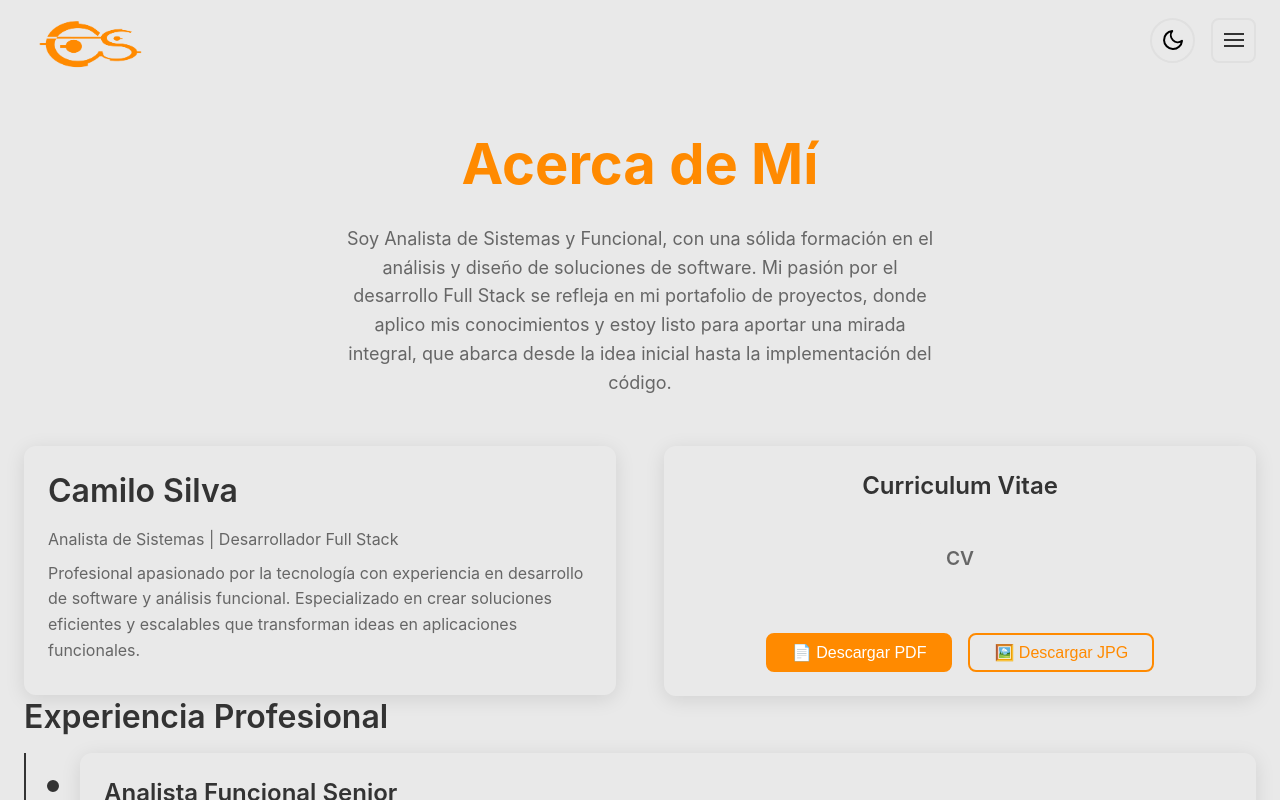
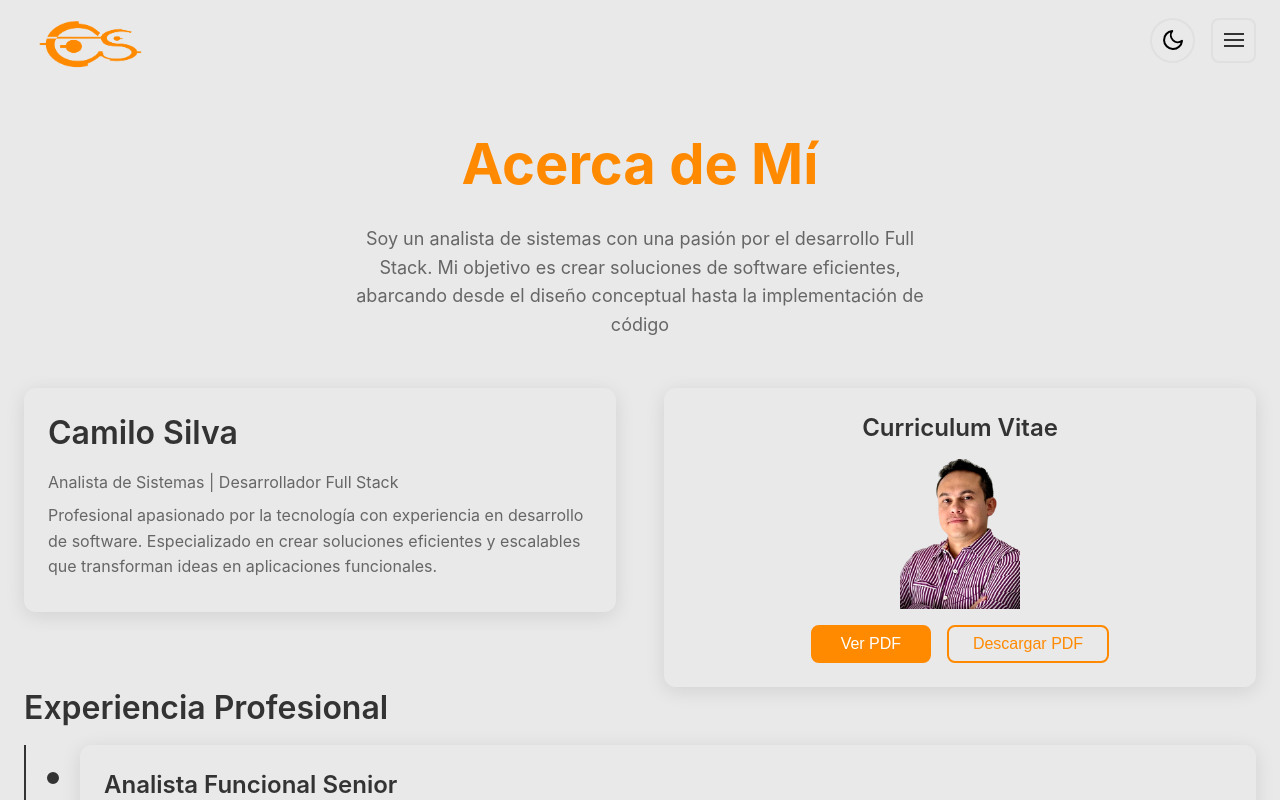
Before and after one commit to Camilo-Silva/PortfolioCamiloSilva, an Angular app: page /acerca-de in a window 1280 px wide. Built offline with nearby package versions, Linux system fonts and the light colour scheme.

Commit message:
Add: image CV

```diff
--- a/src/app/pages/about/about.component.html
+++ b/src/app/pages/about/about.component.html
@@ -4,9 +4,7 @@
     <header class="about-header">
       <h1 class="section-title">Acerca de Mí</h1>
       <p class="section-description">
-        Soy Analista de Sistemas y Funcional, con una sólida formación en el análisis y diseño de soluciones de software.
-        Mi pasión por el desarrollo Full Stack se refleja en mi portafolio de proyectos, donde aplico mis conocimientos
-        y estoy listo para aportar una mirada integral, que abarca desde la idea inicial hasta la implementación del código.
+        Soy un analista de sistemas con una pasión por el desarrollo Full Stack. Mi objetivo es crear soluciones de software eficientes, abarcando desde el diseño conceptual hasta la implementación de código
       </p>
     </header>
 
@@ -18,8 +16,7 @@
           <h2>Camilo Silva</h2>
           <p class="profile-title">Analista de Sistemas | Desarrollador Full Stack</p>
           <p class="profile-description">
-            Profesional apasionado por la tecnología con experiencia en desarrollo de software
-            y análisis funcional. Especializado en crear soluciones eficientes y escalables
+            Profesional apasionado por la tecnología con experiencia en desarrollo de software. Especializado en crear soluciones eficientes y escalables
             que transforman ideas en aplicaciones funcionales.
           </p>
         </div>
@@ -29,18 +26,21 @@
           <h3>Curriculum Vitae</h3>
           <div class="cv-preview">
             <div class="cv-thumbnail">
-              <p>CV</p>
+              <img src="assets/images/cami-silva-nobg.png" alt="Foto de perfil de Camilo Silva" class="cv-photo">
+              <div class="cv-overlay">
+                <p>Camilo Silva</p>
+              </div>
             </div>
             <div class="cv-actions">
-              <button class="btn btn-primary" (click)="downloadCV('pdf')" [disabled]="isDownloading"
+              <button class="btn btn-primary" (click)="openCV('pdf')" [disabled]="isDownloading"
                 [class.loading]="isDownloading">
-                <span *ngIf="!isDownloading">📄 Descargar PDF</span>
-                <span *ngIf="isDownloading">⏳ Descargando...</span>
+                <span *ngIf="!isDownloading"> Ver PDF</span>
+                <span *ngIf="isDownloading"> Cargando...</span>
               </button>
-              <button class="btn btn-outline" (click)="downloadCV('jpg')" [disabled]="isDownloading"
+              <button class="btn btn-outline" (click)="downloadCV('pdf')" [disabled]="isDownloading"
                 [class.loading]="isDownloading">
-                <span *ngIf="!isDownloading">🖼️ Descargar JPG</span>
-                <span *ngIf="isDownloading">⏳ Descargando...</span>
+                <span *ngIf="!isDownloading"> Descargar PDF</span>
+                <span *ngIf="isDownloading"> Descargando...</span>
               </button>
             </div>
             <!-- Mensaje de feedback -->
@@ -65,8 +65,7 @@
               <p class="period">2020 - Presente</p>
               <ul class="responsibilities">
                 <li>Análisis y diseño de requerimientos funcionales</li>
-                <li>Análisis y diseño de interfaces entre sistemas. Rediseño de
-                  aplicaciones existentes.</li>
+                <li>Análisis y diseño de interfaces entre sistemas. Rediseño de aplicaciones existentes.</li>
                 <li>Documentación de procesos y especificaciones</li>
                 <li>Gestión de proyectos de desarrollo de software</li>
               </ul>
@@ -93,13 +92,13 @@
             <div class="timeline-marker"></div>
             <div class="timeline-content">
               <h3>Project Lead</h3>
-              <p class="company">Zoo Logic <S class="A"></S></p>
+              <p class="company">Zoo Logic S.A.</p>
               <p class="period">2016 - 2020</p>
               <ul class="responsibilities">
                 <li>Colaboración permanente con el cliente</li>
-                <li>Planificación de las distintas fases del proyecto.</li>
-                <li>Dirección y coordinación de recursos.</li>
-                <li>Gestión de las relaciones externas del proyecto.</li>
+                <li>Planificación de las distintas fases del proyecto</li>
+                <li>Dirección y coordinación de recursos</li>
+                <li>Gestión de las relaciones externas del proyecto</li>
               </ul>
             </div>
           </div>
@@ -108,7 +107,7 @@
             <div class="timeline-marker"></div>
             <div class="timeline-content">
               <h3>Implementador de Software</h3>
-              <p class="company">Zoo Logic <S class="A"></S></p>
+              <p class="company">Zoo Logic S.A.</p>
               <p class="period">2013 - 2016</p>
               <ul class="responsibilities">
                 <li>Colaboración permanente con el cliente</li>
@@ -153,12 +152,10 @@
             <h3>Frontend</h3>
             <div class="skills-list">
               <span class="skill-tag">Angular</span>
-              <!-- <span class="skill-tag">React</span> -->
               <span class="skill-tag">TypeScript</span>
               <span class="skill-tag">JavaScript</span>
               <span class="skill-tag">HTML5</span>
               <span class="skill-tag">CSS3 - SCSS</span>
-              <!-- <span class="skill-tag">SCSS</span> -->
             </div>
           </div>
 
@@ -169,7 +166,6 @@
               <span class="skill-tag">Express</span>
               <span class="skill-tag">ASP.NET Core</span>
               <span class="skill-tag">Python</span>
-              <!-- <span class="skill-tag">Java</span> -->
               <span class="skill-tag">C#</span>
             </div>
           </div>
@@ -180,7 +176,6 @@
               <span class="skill-tag">PostgreSQL</span>
               <span class="skill-tag">MySQL</span>
               <span class="skill-tag">MongoDB</span>
-              <!-- <span class="skill-tag">Redis</span> -->
               <span class="skill-tag">SQL Server</span>
             </div>
           </div>
--- a/src/app/pages/about/about.component.scss
+++ b/src/app/pages/about/about.component.scss
@@ -135,16 +135,54 @@
         gap: 1rem;
 
         .cv-thumbnail {
-          width: 80px;
-          height: 100px;
-          background: var(--background-color);
-          display: flex;
-          align-items: center;
-          justify-content: center;
-          border-radius: 8px;
-          font-size: 1.2rem;
-          font-weight: 600;
-          box-shadow: 0 4px 15px rgba(var(--primary-rgb), 0.3);
+          position: relative;
+          width: 120px;
+          height: 150px;
+          border: none;
+          border-radius: 0;
+          overflow: hidden;
+          background: transparent;
+          cursor: pointer;
+          transition: all 0.3s ease;
+
+          &:hover {
+            transform: translateY(-2px) scale(1.02);
+            filter: drop-shadow(0 8px 25px rgba(var(--primary-rgb), 0.3));
+          }
+
+          .cv-photo {
+            width: 100%;
+            height: 100%;
+            object-fit: cover;
+            object-position: center;
+            filter: contrast(1.05) brightness(1.02);
+            transform: scale(1.2);
+          }
+
+          .cv-overlay {
+            position: absolute;
+            top: 0;
+            left: 0;
+            right: 0;
+            bottom: 0;
+            background: rgba(0, 0, 0, 0.7);
+            display: flex;
+            align-items: center;
+            justify-content: center;
+            opacity: 0;
+            transition: opacity 0.3s ease;
+
+            p {
+              color: white;
+              font-weight: 600;
+              font-size: 1.1rem;
+              margin: 0;
+            }
+          }
+
+          &:hover .cv-overlay {
+            opacity: 1;
+          }
         }
 
         .cv-actions {
--- a/src/app/pages/about/about.component.ts
+++ b/src/app/pages/about/about.component.ts
@@ -11,6 +11,60 @@ import { CommonModule } from '@angular/common';
 export class AboutComponent {
   isDownloading = false; // Para mostrar estado de descarga
   downloadMessage = ''; // Para mostrar mensajes de feedback
+
+  // Método para abrir CV en nueva pestaña
+  openCV(format: 'pdf' | 'jpg'): void {
+    if (this.isDownloading) {
+      return; // Evitar múltiples operaciones simultáneas
+    }
+
+    this.isDownloading = true;
+    this.downloadMessage = '';
+    const fileName = format === 'pdf' ? 'CV.pdf' : 'CV.jpg';
+    const filePath = `/assets/images/${fileName}`;
+
+    try {
+      // Verificar si el archivo existe antes de intentar abrirlo
+      this.checkFileExists(filePath).then(exists => {
+        if (exists) {
+          // Abrir en nueva pestaña
+          window.open(filePath, '_blank');
+
+          // Mostrar mensaje de éxito
+          this.downloadMessage = `✅ CV abierto en nueva pestaña`;
+          console.log(`CV en formato ${format.toUpperCase()} abierto en nueva pestaña`);
+
+          // Limpiar mensaje después de 3 segundos
+          setTimeout(() => {
+            this.downloadMessage = '';
+          }, 3000);
+
+        } else {
+          throw new Error(`El archivo ${fileName} no se encuentra disponible`);
+        }
+      }).catch(error => {
+        console.error('Error al abrir el archivo:', error);
+        this.downloadMessage = `❌ Error: ${error.message || 'No se pudo abrir el archivo'}`;
+
+        // Limpiar mensaje después de 5 segundos
+        setTimeout(() => {
+          this.downloadMessage = '';
+        }, 5000);
+      }).finally(() => {
+        this.isDownloading = false;
+      });
+
+    } catch (error) {
+      console.error('Error al abrir el archivo:', error);
+      this.downloadMessage = `❌ Error al abrir el CV en formato ${format.toUpperCase()}`;
+      this.isDownloading = false;
+
+      // Limpiar mensaje después de 5 segundos
+      setTimeout(() => {
+        this.downloadMessage = '';
+      }, 5000);
+    }
+  }
 
   downloadCV(format: 'pdf' | 'jpg'): void {
     if (this.isDownloading) {
```
Also changed, not shown: src/assets/images/cami-silva-nobg.png (added), src/assets/images/cami-silva.jpg (added).
